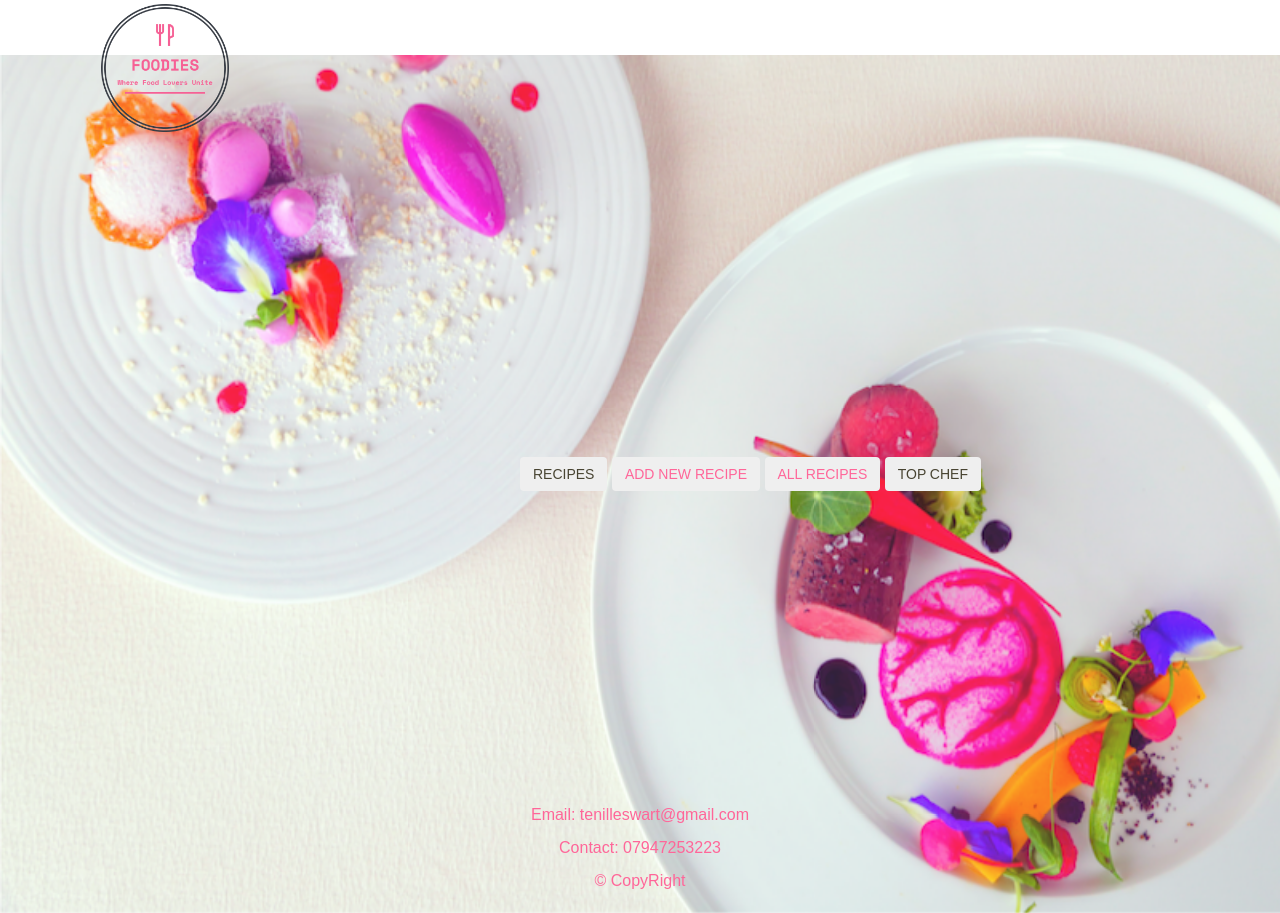
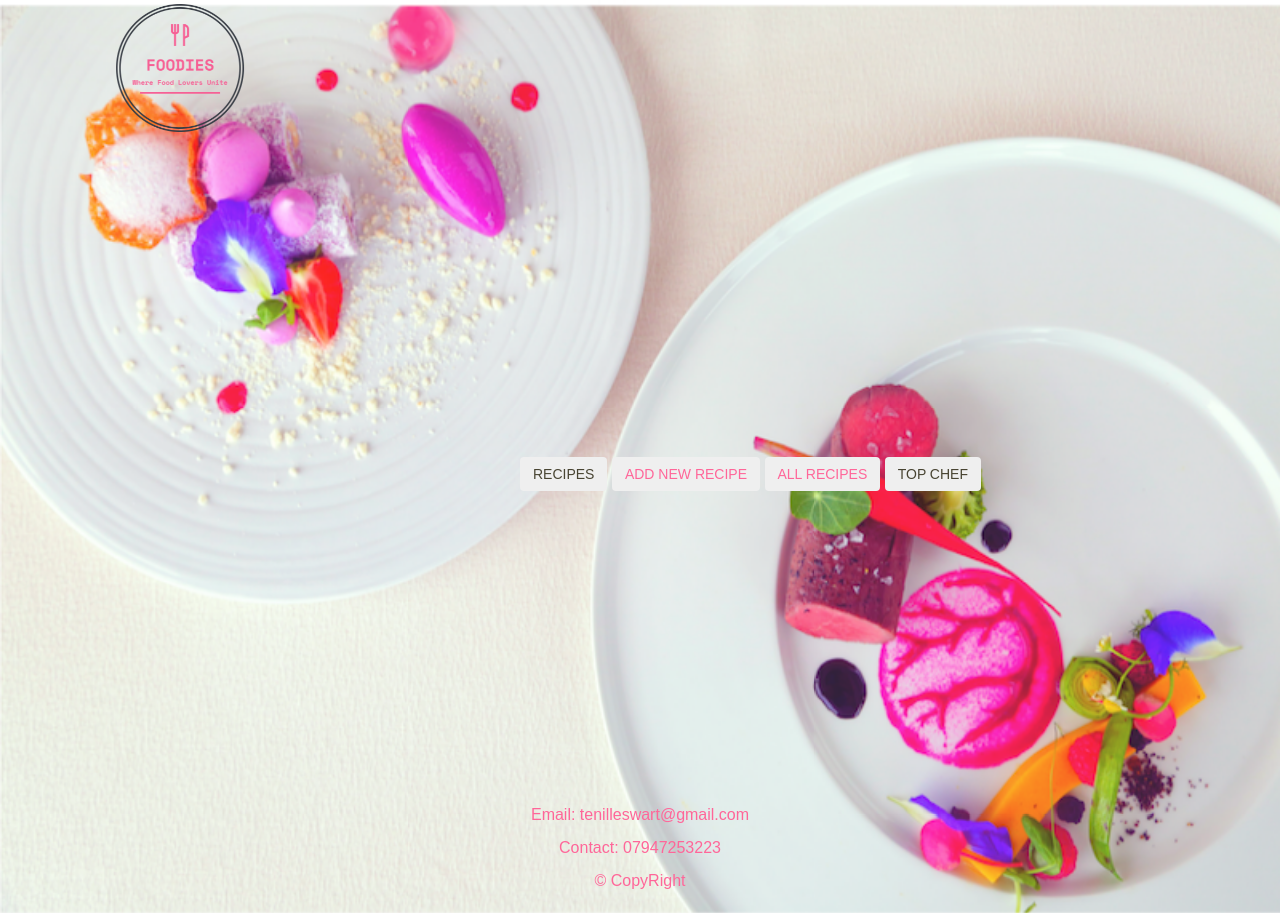
Before and after one commit to tenilleswart/foodies, a Flask app: page / in a window 1280 px wide; the page is wider, and only the part inside the window is pictured. Run offline with Flask 2, Linux system fonts and the light colour scheme; some libraries are stand-ins or nearby versions.

Commit message:
deleted navbar element in index.html page

```diff
--- a/static/css/style.css
+++ b/static/css/style.css
@@ -276,6 +276,8 @@ ol.step > li::before {
 
 /*FOOTER*/
 
+
+
 .fixed-footer {
 	position: absolute;
     right: 0;
@@ -335,7 +337,7 @@ ol.step > li::before {
 
 
 
-* {
+*,*:before,*:after {
   box-sizing: border-box;
 }
 
--- a/templates/index.html
+++ b/templates/index.html
@@ -15,7 +15,7 @@
 
 <body>
     <header>
-     <nav class="navbar navbar-fixed-top navbar-transparent" role="navigation">
+     <nav class="navbar-fixed-top navbar-transparent" role="navigation">
       <div class="container">
         <div class="navbar-header">
           <a class="navbar-brand navbar-brand-logo navbar_left" href="#">
```
